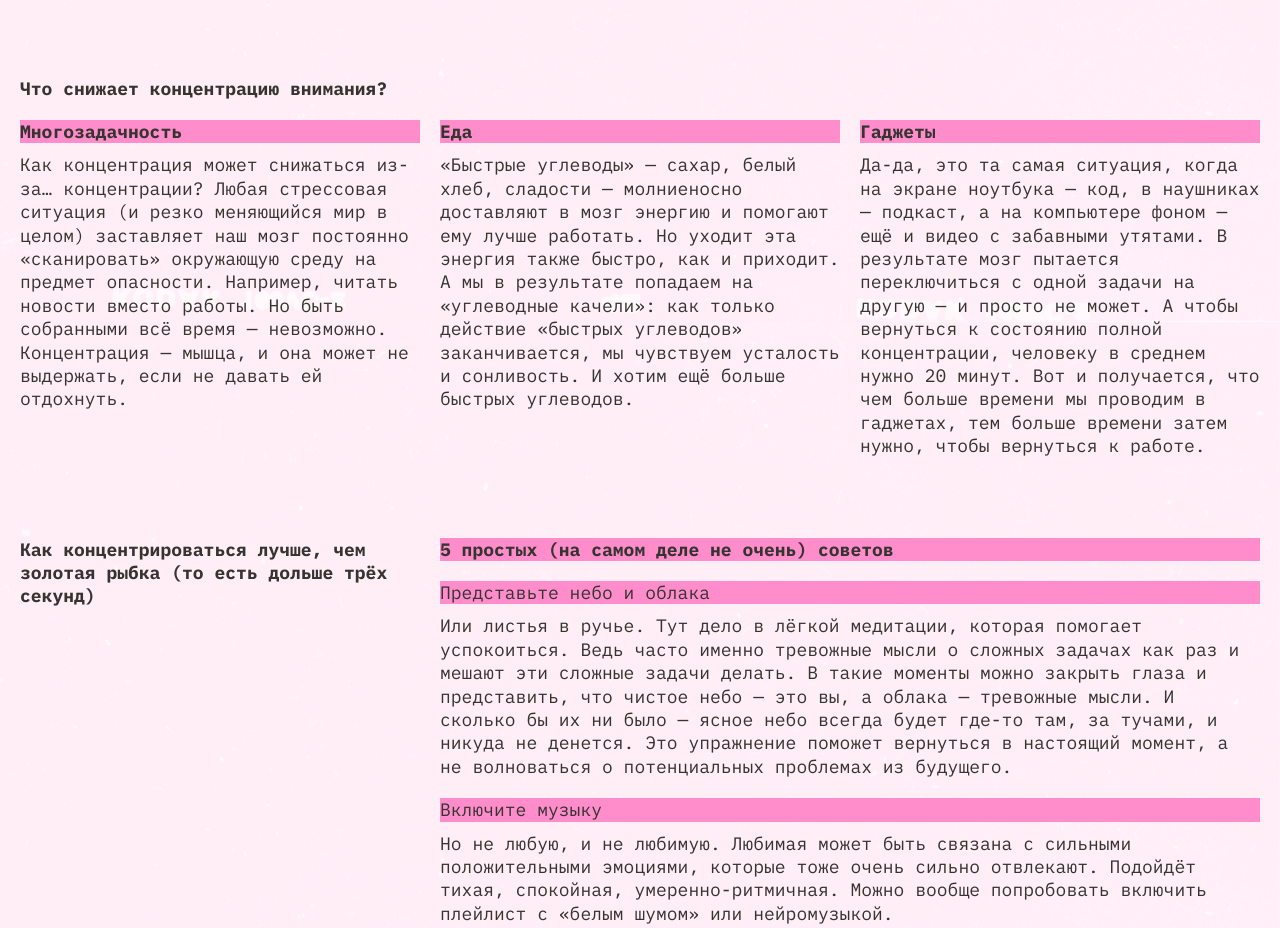
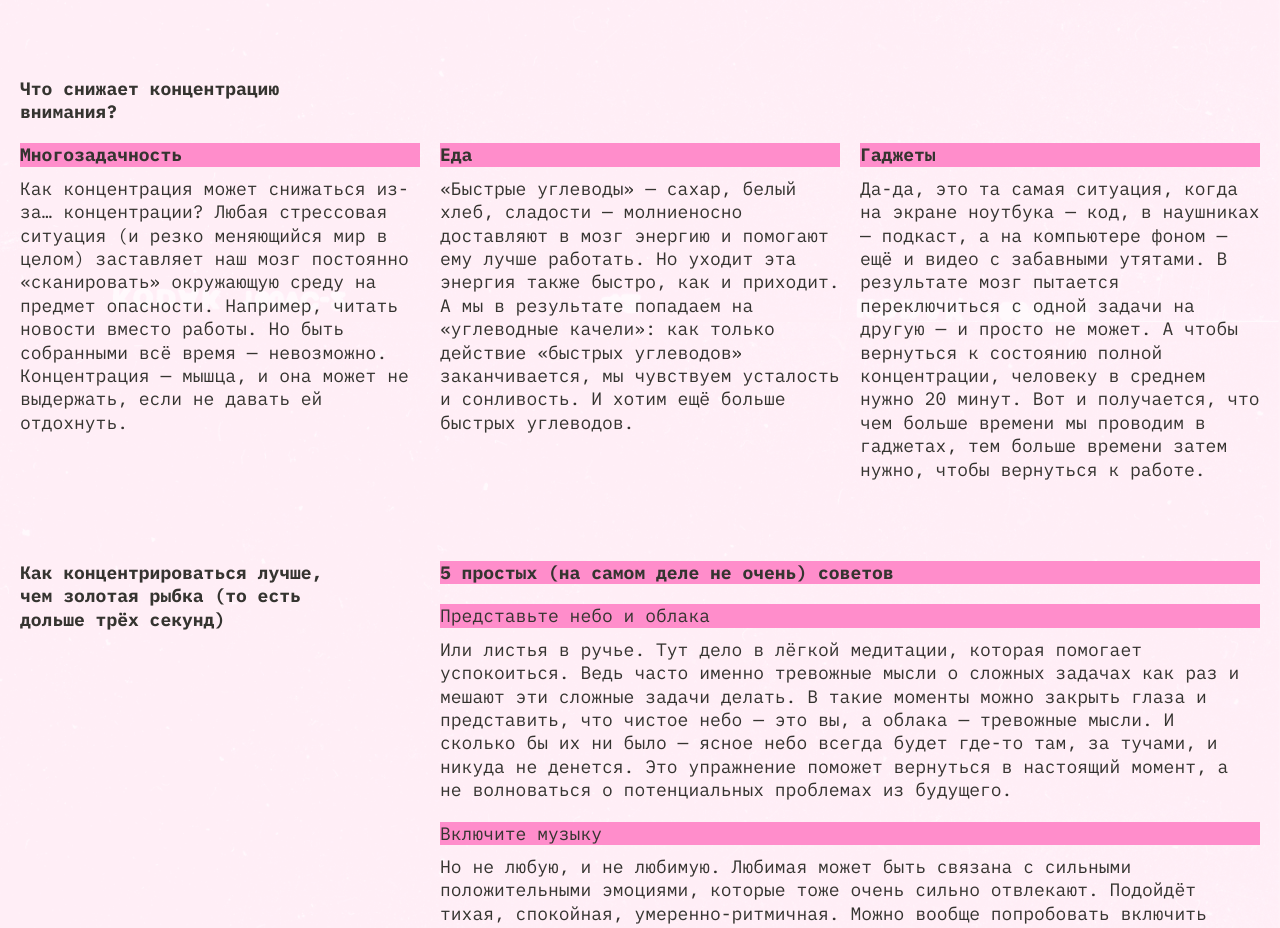
Before and after one commit to MihailUj/slozhno-sosredotochitsya-fd, a plain HTML site: page index.html in a window 1280 px wide. Shown: the part 1278-2206 px from the top of the page. Drawn offline with Linux system fonts and the light colour scheme.

Commit message:
Исправление отступа

```diff
--- a/styles/style.css
+++ b/styles/style.css
@@ -148,6 +148,7 @@
 }
 
 .section__title {
+  max-width: 315px;
   grid-column: 1/4;
   color: var(--title-color);
   font-family: var(--font), sans-serif;
@@ -243,7 +244,6 @@
     margin-left: -20px;
   }
 
-
   .header__text {
     grid-column: 2/3;
   }
@@ -269,21 +269,25 @@
     padding-inline: 20px;
   }
 
+  .section {
+    grid-template-columns: 1fr 2fr;
+  }
+
   .section__title {
     grid-column: 1/2;
     grid-row: 1/3;
   }
 
   .subsection {
-    grid-column: 2/4;
+    grid-column: 2/-1;
   }
 
   .section:nth-child(2) .subsection {
-    grid-column: 1/4;
+    grid-column: 1/-1;
   }
 
   .section > .title-decor {
-    grid-column: 2/4;
+    grid-column: 2/-1;
   }
 
   .images-section {
@@ -339,6 +343,10 @@
     flex-direction: row;
   }
 
+  .section {
+    grid-template-columns: repeat(3, 1fr);
+  }
+
   .section:nth-child(2) .subsection {
     grid-column: span 1;
   }
@@ -347,6 +355,4 @@
     grid-row: 1 / auto;
     grid-column: 1/-1;
   }
-
-
 }
```
